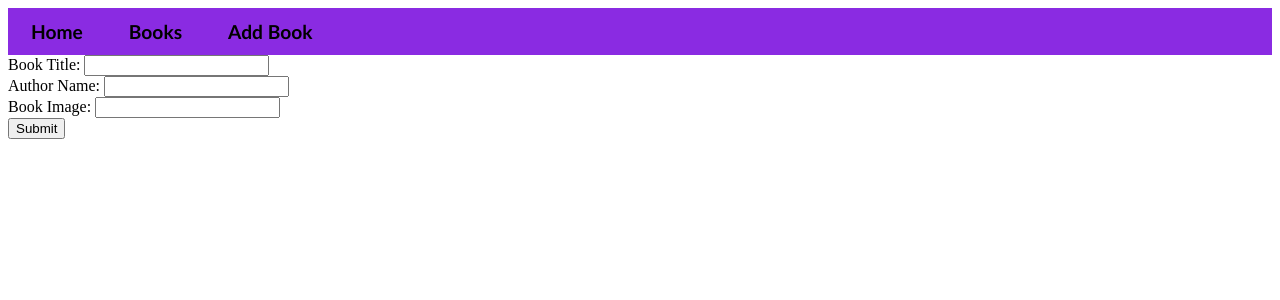
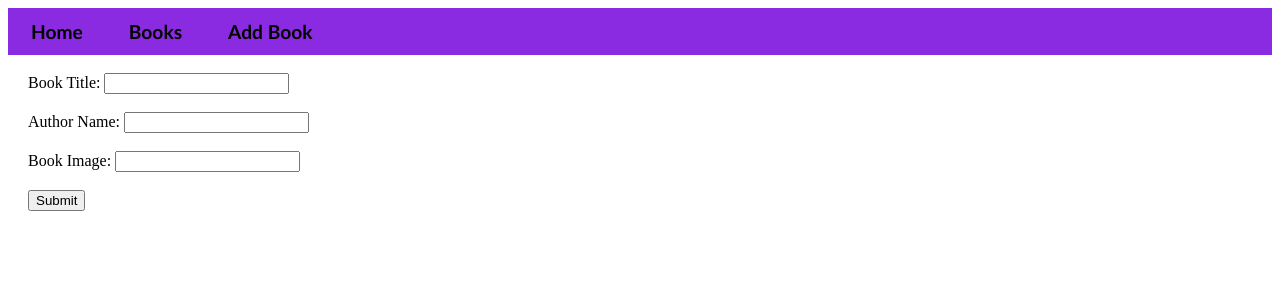
Before and after one commit to Zainab-Omar/books-frontend, a React (Create React App) app: page /add/book in a window 1280 px wide. Shown: the top 300 px of the page. Built offline with nearby package versions, Linux system fonts and the light colour scheme.

Commit message:
add styling to BookInput Componrnt

```diff
--- a/src/App.css
+++ b/src/App.css
@@ -63,7 +63,11 @@
 }
 
 .comment{
+  width: 400px;
+}
 
+.add-book{
+  margin-left: 20px;
   width: 400px;
 }
 
--- a/src/components/bookInput.js
+++ b/src/components/bookInput.js
@@ -27,25 +27,26 @@ class BookInput extends React.Component {
             author: '',
             img_url: ''
         })
-        // this.props.history.push(`/books/${this.props.books[0].id}`)
+        this.props.history.push('/books')
     }
 
     render(){
         console.log(this.props)
         return(
-            <div>
+            <div className="add-book">
+                <br />
                 <form onSubmit={this.handleSubmit}>
                     <label>Book Title: </label>
                     <input type="text" name="title" value={this.state.title} onChange={this.handleChange}/>
-                    <br />
+                    <br /><br />
 
                     <label>Author Name: </label>
                     <input type="text" name="author" value={this.state.author} onChange={this.handleChange}/>
-                    <br />
+                    <br /><br />
 
                     <label>Book Image: </label>
                     <input type="text" name="img_url" value={this.state.img_url} onChange={this.handleChange}/>
-                    <br />
+                    <br /><br />
 
                     <input type="submit" />
 
```
